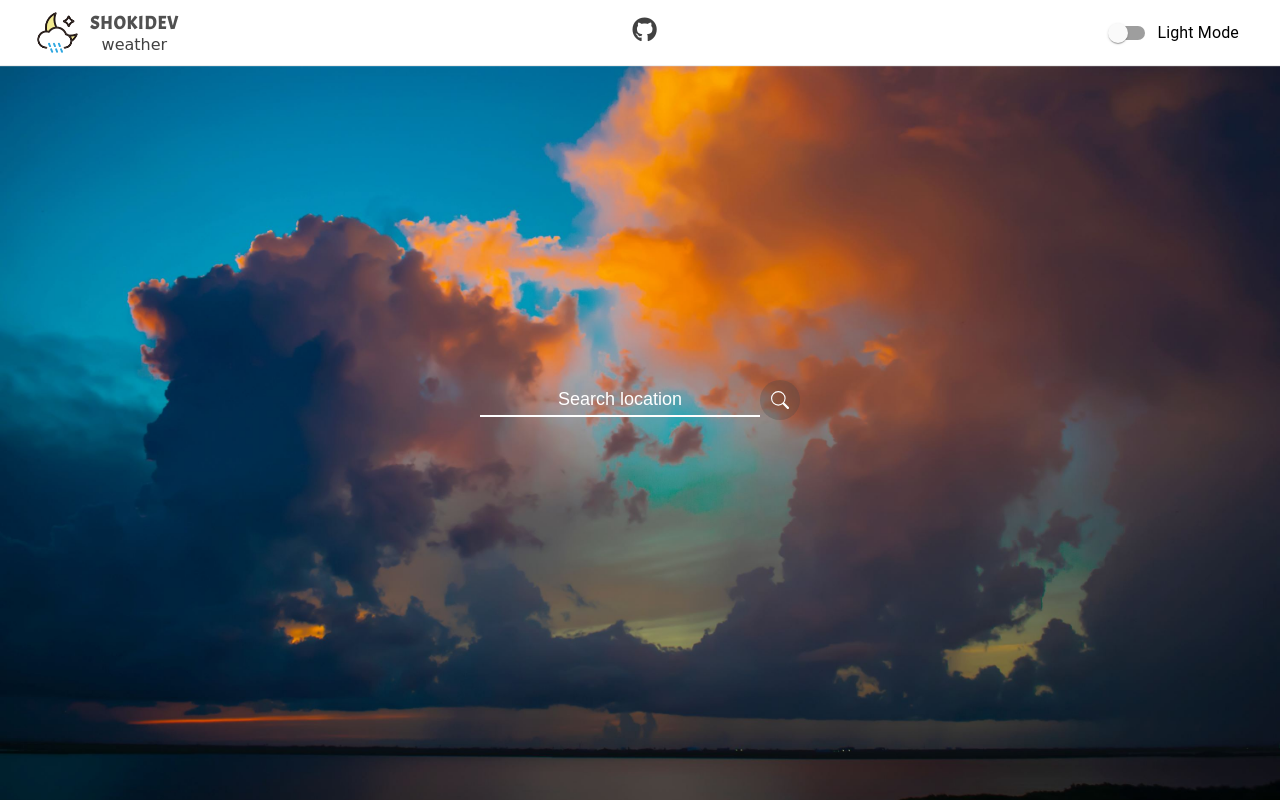
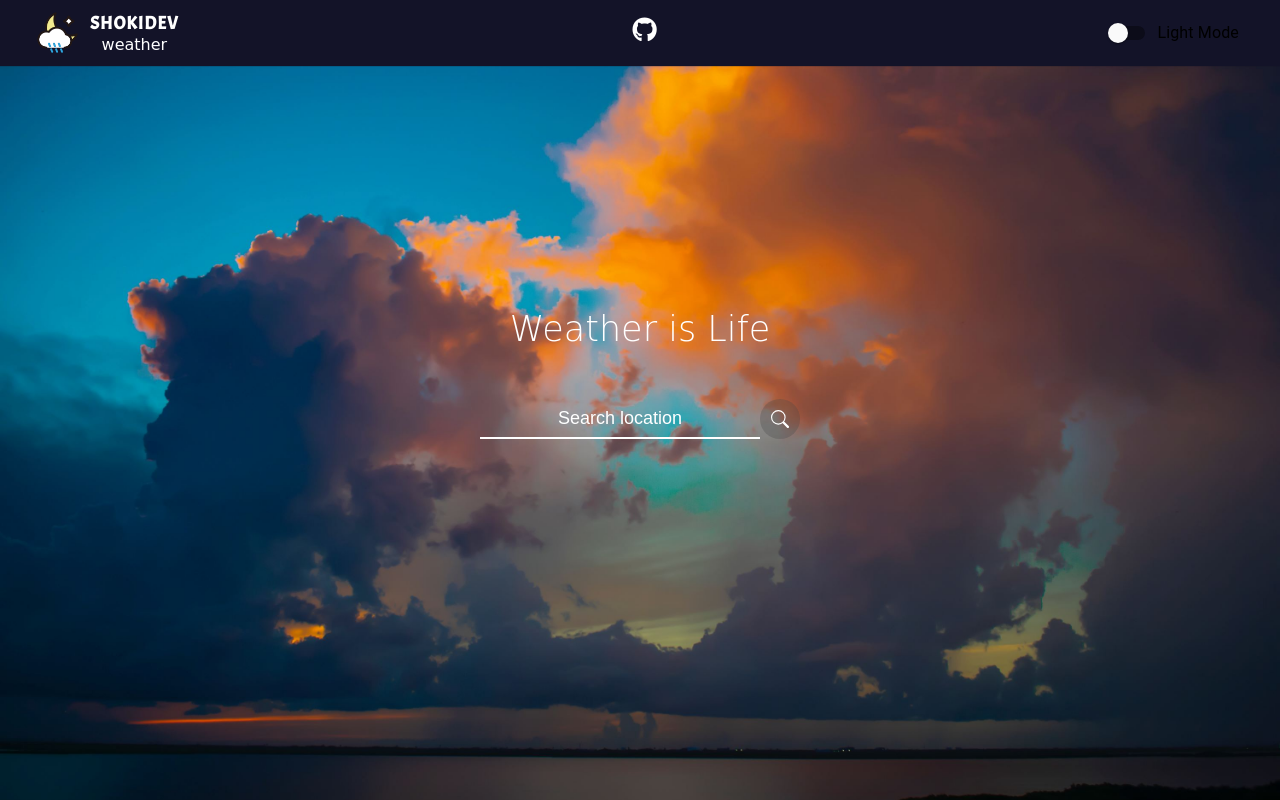
Before and after one commit to shoki61/react-weather-app, a React (Create React App) app: page / in a window 1280 px wide. Built offline with nearby package versions, Linux system fonts and the light colour scheme.

Commit message:
style home page

```diff
--- a/src/components/Logo/Logo.css
+++ b/src/components/Logo/Logo.css
@@ -17,7 +17,7 @@ img {
 .Logo-Name {
     margin: 0;
     font-size: 18px;
-    color: #505050;
+    color: #fff;
     font-weight: 600;
     font-family: 'Acme';
     letter-spacing: 1px;
@@ -25,6 +25,6 @@ img {
 
 .App-Type {
     margin:0;
-    color:#414141;
+    color:#fff;
     font-family: "Comic Sans MS", cursive, sans-serif;
 }
--- a/src/containers/Header/Header.css
+++ b/src/containers/Header/Header.css
@@ -1,27 +1,27 @@
 .Header {
     width: 100%;
     height:65px;
-    background-color: #fff;
+    background-color: #131328;
     display:flex;
     box-sizing: border-box;
     justify-content: space-between;
     align-items: center;
     padding: 0 25px;
-    box-shadow: 0 1px 1px 0 #eeeeee;
+    box-shadow: 0 1px 1px 0 #131328;
     position: fixed;
 }
 a {
     text-decoration: none;
-    color: #414141;
+    color: #fff;
     border-bottom: 2px solid transparent;
     transition: all .3s linear;
     padding: 0  10px 3px 10px;
 }
 a:hover{
-    border-bottom: 2px solid #505050;
+    border-bottom: 2px solid #fff;
 }
 
 i {
-    color:#414141;
+    color:#fff;
     font-size: 25px;
 }
--- a/src/containers/Home/Home.css
+++ b/src/containers/Home/Home.css
@@ -16,3 +16,15 @@
 .Input:focus::placeholder{
     color: transparent;
 }
+
+.Title{
+    color:#fff;
+    font-size: 35px;
+    font-weight: 100;
+    font-family: "Comic Sans MS", cursive, sans-serif;
+    margin-bottom: 50px;
+}
+
+.Search-Input{
+    display: flex;
+}
--- a/src/containers/Home/Home.js
+++ b/src/containers/Home/Home.js
@@ -16,6 +16,9 @@ class Home extends Component{
     render(){
         return(
             <div className='Home'>
+                <div style={{marginBottom:75}}>
+                    <h1 className='Title'>Weather is Life</h1>
+                    <div className='Search-Input'>
                         <Input
                             placeholder='Search location'
                         />
@@ -26,6 +29,8 @@ class Home extends Component{
                             <BsSearch/>
                         </Button>
                     </div>
+                </div>
+            </div>
         );
     };
 };
```
Lines whose indentation alone changed are shown as unchanged.
